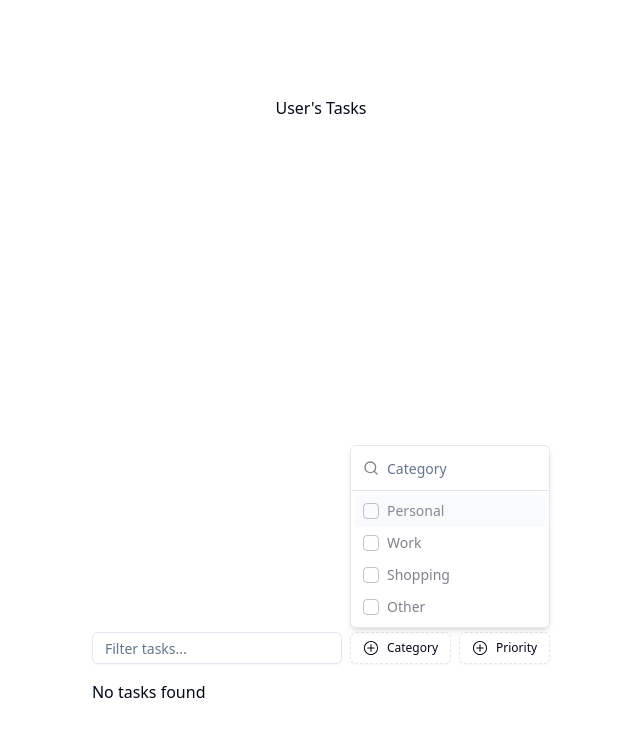
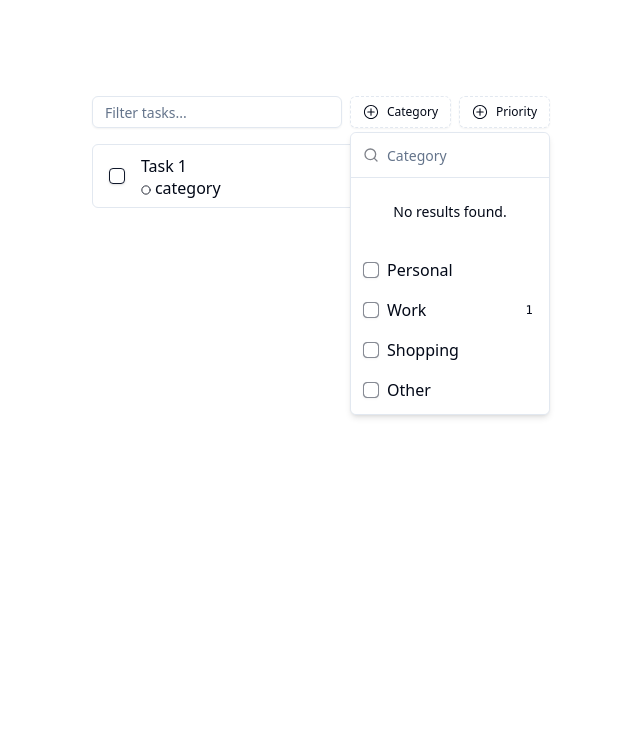
Before and after one commit to jed-cheng/jderobot_gsoc_challenge, a Next.js app in the folder react_challenge/: page / in a window 1280 px wide. Both pictures are taken after a click on the button "Category". Shown: the top 736 px of the page, without its empty margins (319-959 px from the left). Built offline with nearby package versions, Linux system fonts and the light colour scheme.

Commit message:
working on filter

```diff
--- a/react_challenge/src/app/page.tsx
+++ b/react_challenge/src/app/page.tsx
@@ -1,14 +1,20 @@
 
 import TaskList from "@/components/task/TaskList";
 import { columns } from "@/components/task/colums";
-import { Input } from "@/components/ui/input";
-import Image from "next/image";
+import { Task } from "@/lib/schema";
+
+const tasks: Task[]  = [
+  {
+    title: "Task 1",
+    category: "work",
+    priority: undefined
+  }
+]
 
 export default function Home() {
   return (
     <main className="flex min-h-screen flex-col items-center justify-between p-24">
-      {"User's Tasks"}
-      <TaskList columns={columns} data={[]}/>
+      <TaskList columns={columns} data={tasks}/>
 
     </main>
   );
--- a/react_challenge/src/components/task/TaskListFilter.tsx
+++ b/react_challenge/src/components/task/TaskListFilter.tsx
@@ -20,6 +20,7 @@ import {
   PopoverTrigger,
 } from "@/components/ui/popover"
 import { Separator } from "@/components/ui/separator"
+import { Checkbox } from "../ui/checkbox"
 
 interface TaskListFilter<TData, TValue> {
   column?: Column<TData, TValue>
@@ -38,6 +39,7 @@ export function TaskListFilter<TData, TValue>({
 }: TaskListFilter<TData, TValue>) {
   const facets = column?.getFacetedUniqueValues()
   const selectedValues = new Set(column?.getFilterValue() as string[])
+
 
   return (
     <Popover>
@@ -89,9 +91,11 @@ export function TaskListFilter<TData, TValue>({
               {options.map((option) => {
                 const isSelected = selectedValues.has(option.value)
                 return (
-                  <CommandItem
+                  <div
+                    className="flex hover:bg-primary-foreground  p-2 cursor-pointer items-center"
                     key={option.value}
                     onSelect={() => {
+                      console.log("onSelect:", option)
                       if (isSelected) {
                         selectedValues.delete(option.value)
                       } else {
@@ -107,11 +111,11 @@ export function TaskListFilter<TData, TValue>({
                       className={cn(
                         "mr-2 flex h-4 w-4 items-center justify-center rounded-sm border border-primary",
                         isSelected
-                          ? "bg-primary text-primary-foreground"
+                          ? ""
                           : "opacity-50 [&_svg]:invisible"
                       )}
                     >
-                      <CheckIcon className={cn("h-4 w-4")} />
+                      <Checkbox className="h-4 w-4" />
                     </div>
                     {option.icon && (
                       <option.icon className="mr-2 h-4 w-4 text-muted-foreground" />
@@ -122,7 +126,7 @@ export function TaskListFilter<TData, TValue>({
                         {facets.get(option.value)}
                       </span>
                     )}
-                  </CommandItem>
+                  </div>
                 )
               })}
             </CommandGroup>
```
